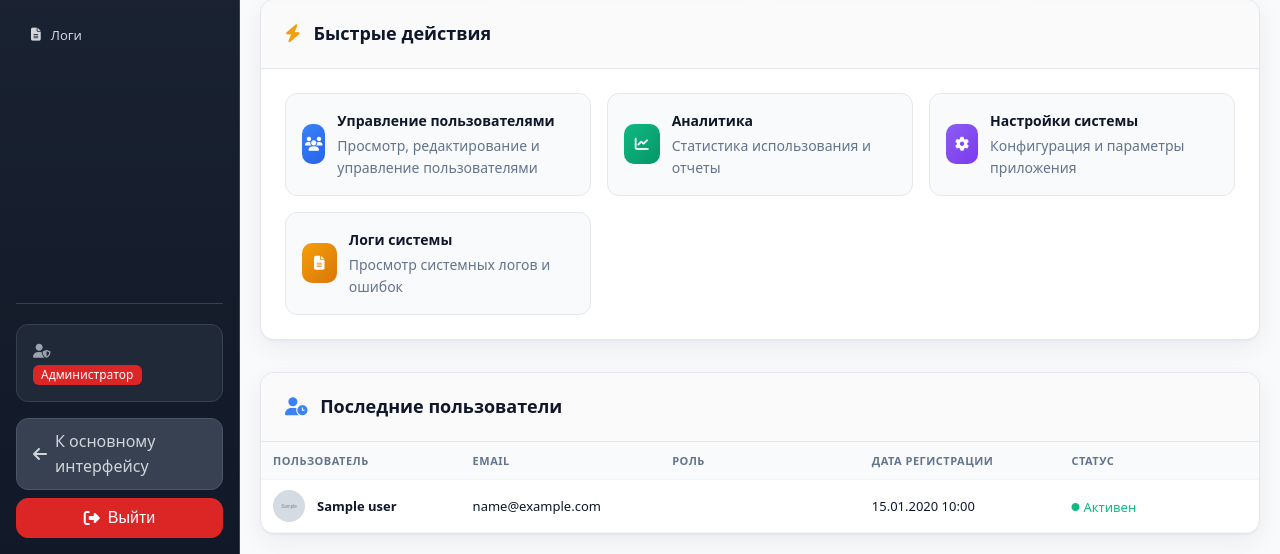
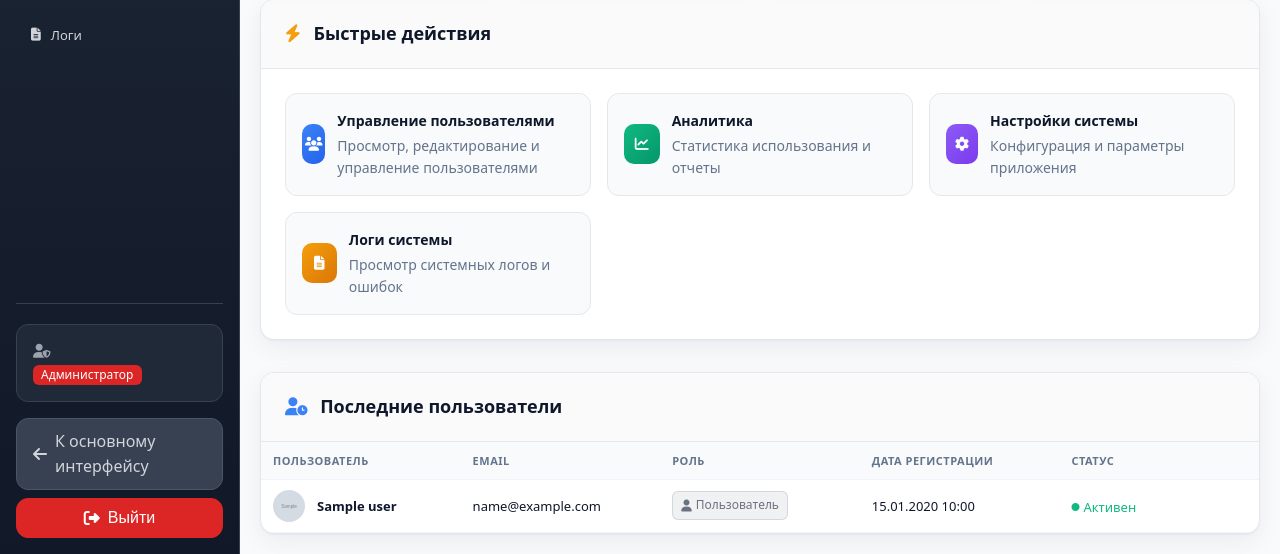
Before and after one commit to UpStatCorp/UpStat.pro, a Python web app: template app/templates/admin/dashboard.html in a window 1280 px wide; the page is wider, and only the part inside the window is pictured. Shown: the part 361-915 px from the top of that part. Run offline with Jinja, Linux system fonts and the light colour scheme; the template is opened without the code that fills it: most values are stand-ins (such as "Sample title", 1, 10 or a date in 2020); grey boxes marked "Sample" are stand-in pictures; some libraries are stand-ins or nearby versions.

Commit message:
Fix badge CSS conflict in admin panel: rename to role-badge
Global .badge class (position:absolute) from styles.css was overriding
admin panel role badges, causing them to fly to top-right corner.

Made-with: Cursor

```diff
--- a/app/templates/admin/_layout_admin.html
+++ b/app/templates/admin/_layout_admin.html
@@ -6,7 +6,7 @@
   <title>{% block title %}Админ-панель — UpStat{% endblock %}</title>
 
   <!-- базовые стили проекта -->
-  <link rel="stylesheet" href="/static/styles.css?v=15"/>
+  <link rel="stylesheet" href="/static/styles.css?v=16"/>
 
   <!-- Font Awesome для иконок -->
   <link rel="stylesheet" href="https://cdnjs.cloudflare.com/ajax/libs/font-awesome/6.4.0/css/all.min.css">
@@ -119,7 +119,7 @@
       box-shadow: 0 1px 3px rgba(0,0,0,0.1);
     }
     .admin-topbar-right{display:flex; align-items:center; gap:12px}
-    .content{padding:20px; min-width:0; overflow-x:auto; max-width:100%;}
+    .content{padding:20px; min-width:0; overflow:hidden; max-width:100%;}
 
     /* Admin Cards */
     .admin-cards{display:grid; grid-template-columns:repeat(auto-fit, minmax(min(220px, 100%), 1fr)); gap:16px; margin-bottom:20px}
@@ -127,6 +127,7 @@
       background:var(--surface); border:1px solid var(--border);
       border-radius:var(--radius); padding:16px; box-shadow:var(--shadow);
       transition: transform 0.2s ease, box-shadow 0.2s ease;
+      overflow: hidden;
     }
     .admin-card:hover{
       transform: translateY(-2px);
@@ -225,8 +226,8 @@
       background: #f8fafc;
     }
 
-    /* Badges */
-    .badge{
+    /* Role Badges */
+    .role-badge{
       display: inline-flex;
       align-items: center;
       gap: 4px;
@@ -234,13 +235,14 @@
       border-radius: 6px;
       font-size: 12px;
       font-weight: 500;
+      position: static;
     }
-    .badge.admin{
+    .role-badge.admin{
       background: rgba(220, 38, 38, 0.1);
       color: var(--admin-primary);
       border: 1px solid rgba(220, 38, 38, 0.2);
     }
-    .badge.user{
+    .role-badge.user{
       background: rgba(107, 114, 128, 0.1);
       color: #6b7280;
       border: 1px solid rgba(107, 114, 128, 0.2);
--- a/app/templates/admin/dashboard.html
+++ b/app/templates/admin/dashboard.html
@@ -164,11 +164,11 @@
                 <td>{{ user.email }}</td>
                 <td>
                     {% if user.role == 'admin' %}
-                    <span class="badge admin">
+                    <span class="role-badge admin">
                         <i class="fas fa-user-shield"></i> Администратор
                     </span>
                     {% else %}
-                    <span class="badge user">
+                    <span class="role-badge user">
                         <i class="fas fa-user"></i> Пользователь
                     </span>
                     {% endif %}
```
Also changed, not shown: app/templates/admin/users.html (+4 -4 lines).
